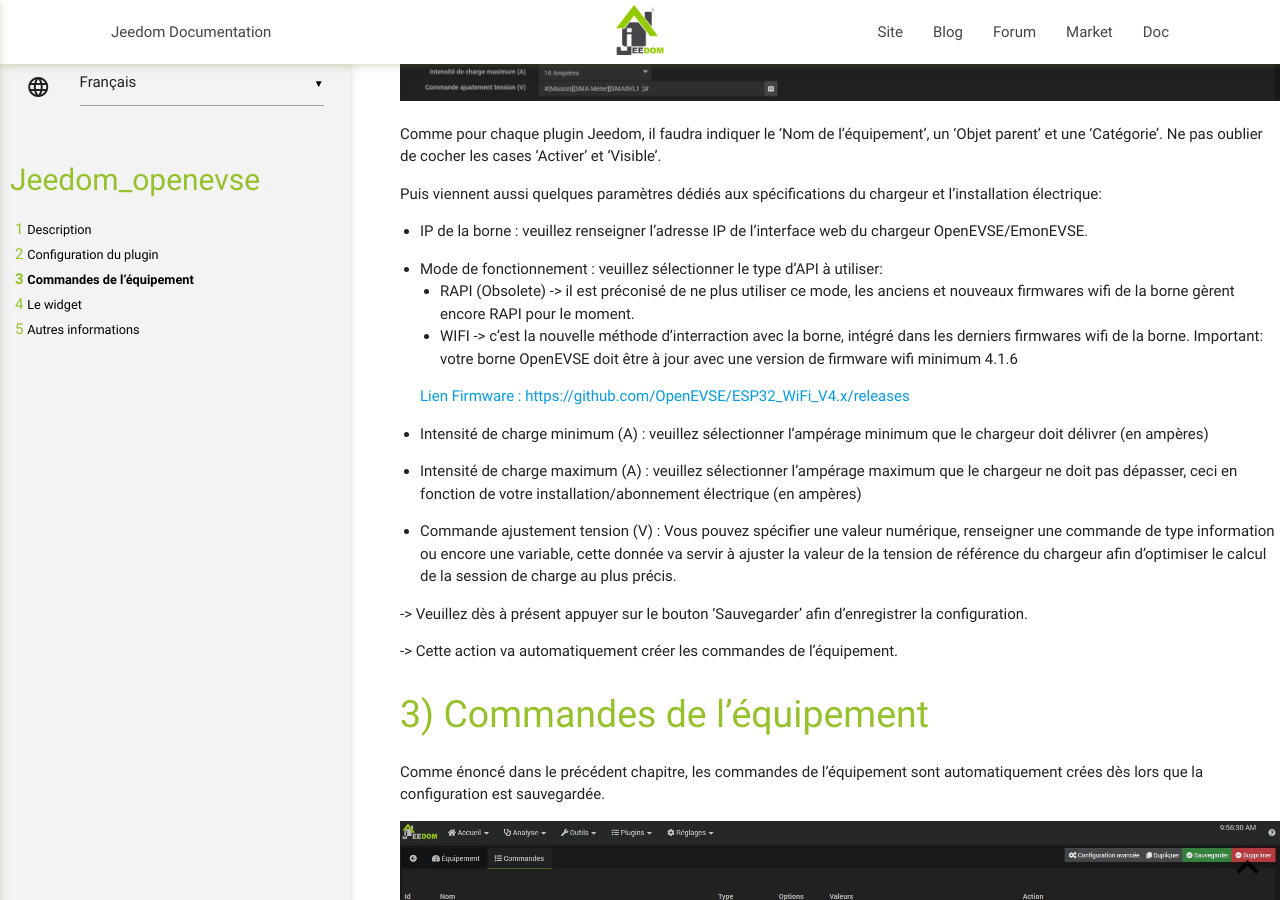
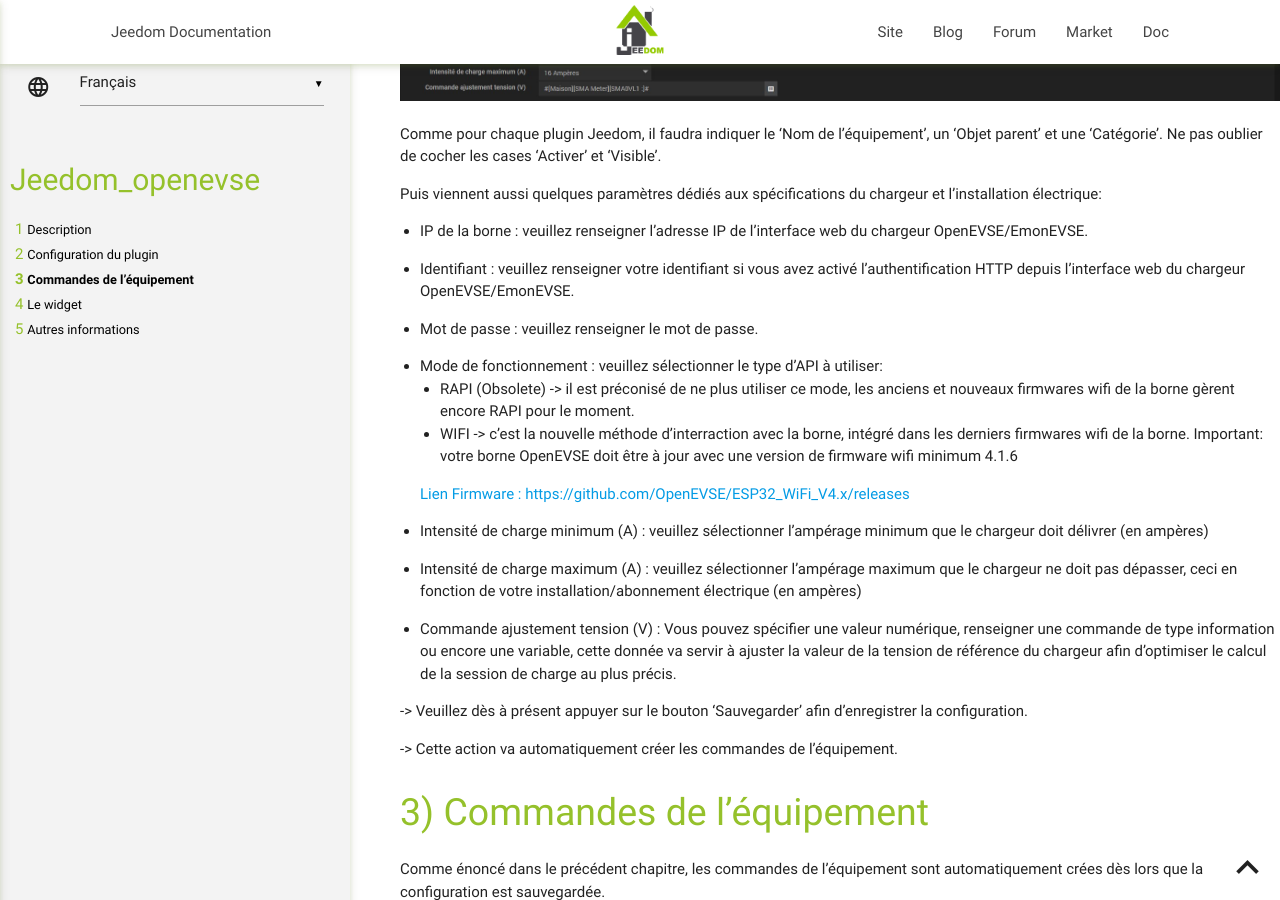
Before and after one commit to Sattaz/Jeedom_OpenEVSE, a Jekyll site: the page built from docs/fr_FR/index.md, in a window 1280 px wide and 900 px high, scrolled down 746 px. Built offline with Jekyll 4.4.1, drawn with Linux system fonts in a browser that asks for light colours; our own code applies the rules of GitHub Pages for plain Markdown files.

Commit message:
Update index.md

```diff
--- a/docs/fr_FR/index.md
+++ b/docs/fr_FR/index.md
@@ -29,6 +29,10 @@ Ne pas oublier de cocher les cases 'Activer' et 'Visible'.
 Puis viennent aussi quelques paramètres dédiés aux spécifications du chargeur et l'installation électrique:
 
 -   IP de la borne : veuillez renseigner l'adresse IP de l'interface web du chargeur OpenEVSE/EmonEVSE.
+
+-   Identifiant : veuillez renseigner votre identifiant si vous avez activé l'authentification HTTP depuis l'interface web du chargeur OpenEVSE/EmonEVSE.
+
+-   Mot de passe : veuillez renseigner le mot de passe.
 
 -   Mode de fonctionnement : veuillez sélectionner le type d'API à utiliser:
     - RAPI (Obsolete) -> il est préconisé de ne plus utiliser ce mode, les anciens et nouveaux firmwares wifi de la borne gèrent encore RAPI pour le moment.
```
